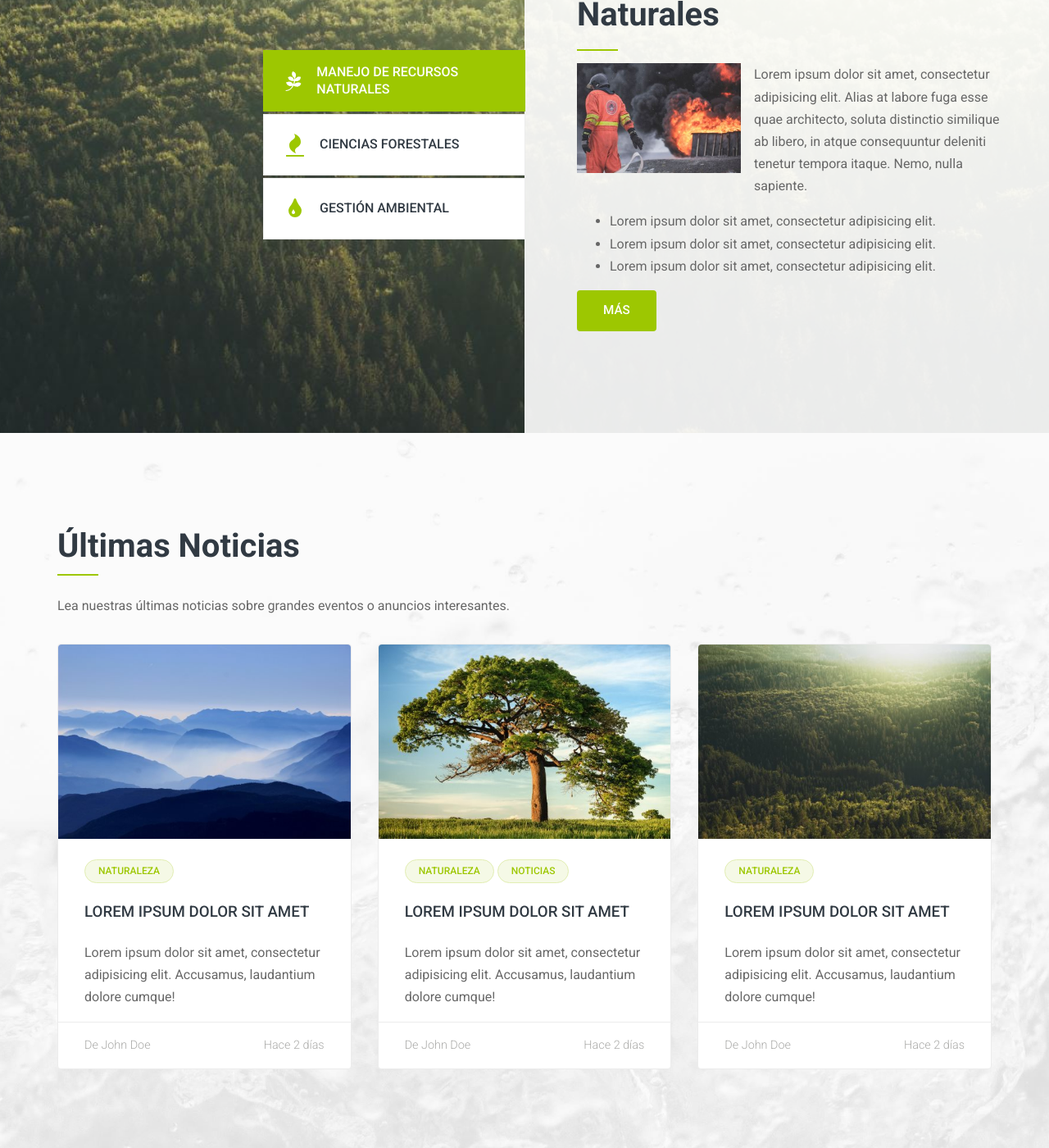
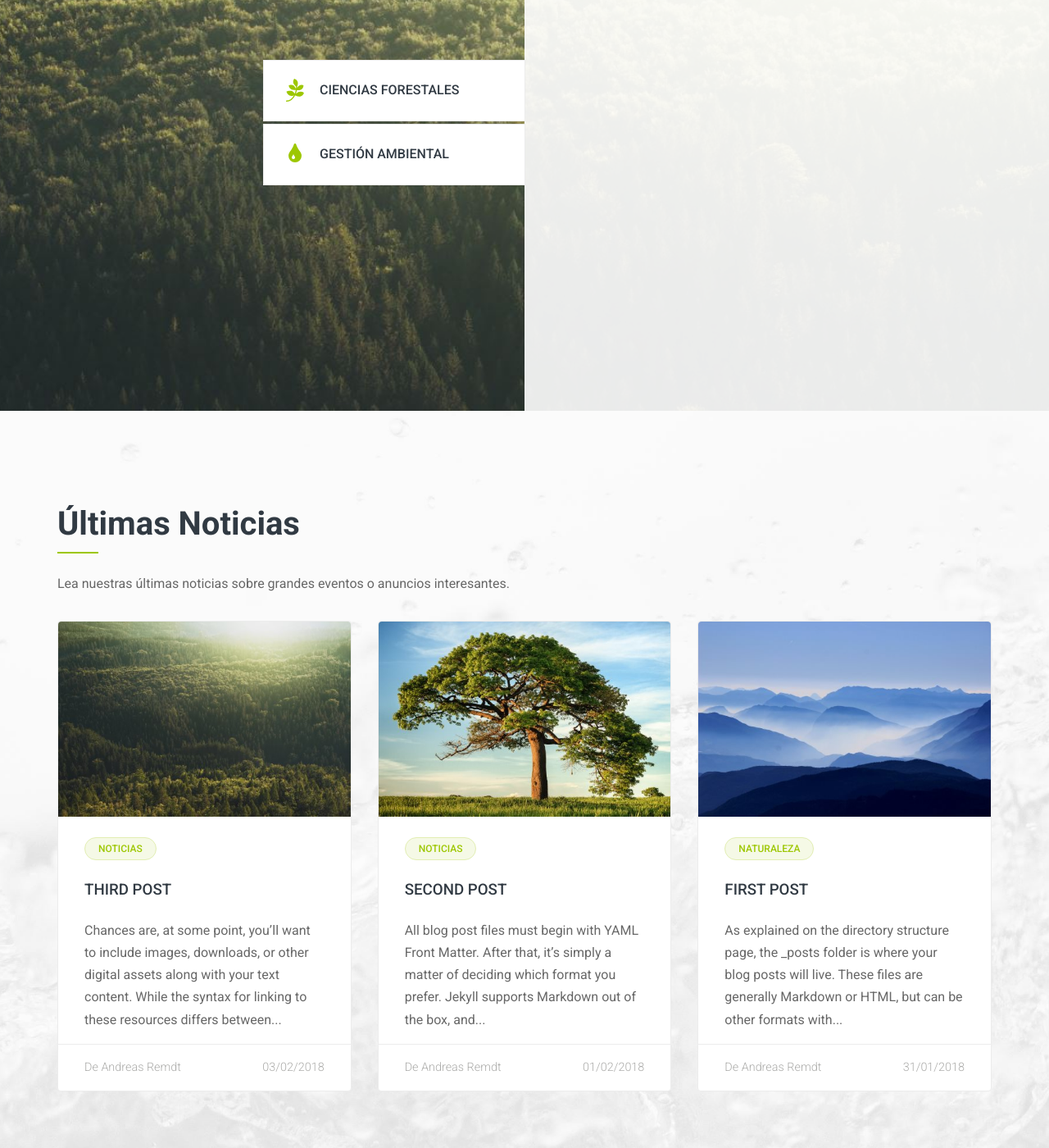
Before and after one commit to andreasremdt/instituto-nacional, a Jekyll site: the page built from index.md, in a window 1280 px wide and 1400 px high, scrolled down 1864 px. Shown: the whole window at 82% size. Built offline with Jekyll 4.4.1, drawn with Linux system fonts in a browser that asks for light colours; some web fonts are replaced; a script that is not in the unit is left out; some of the changed text lies outside the part shown.

Commit message:
Implemented homepage into Jekyll

```diff
--- a/_layouts/homepage.html
+++ b/_layouts/homepage.html
@@ -18,19 +18,126 @@
     <!-- hero-unit -->
     <section class="hero-unit -large">
       <div class="container _flex">
-        <h3 class="pretitle _green _curly">Bienvenido</h3>
-        <h2 class="title _big">Únete con el Medio Ambiente</h2>
-        <p class="intro _uppercase">¿Quieres estudiar todo del Medio Ambiente y proteger tu mundo?
-          <br>¡Empieza aqui!</p>
+        <h3 class="pretitle _green _curly">{{ page.title }}</h3>
+        <h2 class="title _big">{{ page.sections.hero.title }}</h2>
+        <p class="intro _uppercase">{{ page.sections.hero.subtitle }}</p>
 
         <div class="buttons">
-          <a href="escuela.html" class="button -green">Nuestra Escuela</a>
-          <a href="contactenos.html" class="button -transparent">Contáctenos</a>
+          {% for button in page.sections.hero.buttons %}
+            <a href="{{ button.url }}" class="button -{{ button.color }}">{{ button.title }}</a>
+          {% endfor %}
         </div>
       </div>
     </section> <!-- hero-unit -->
 
-    {{ content }}
+
+    <!-- about -->
+    <section class="about _section">
+      <div class="container">
+        <h3 class="pretitle _green _curly _centered">{{ page.sections.about.pretitle }}</h3>
+        <h2 class="_big _centered">{{ page.sections.about.title }}</h2>
+        <p class="_centered">{{ content }}</p>
+
+        <div class="grid">
+
+          {% for item in page.sections.about.items %}
+            <a href="{{ item.url }}" class="tile grid-item">
+              <figure>
+                <img src="{{ item.image_path }}" class="_img-full" alt="{{ item.title }}" width="300" height="250">
+                <figcaption class="caption">
+                  <h3 class="title">{{ item.title }}</h3>
+                  <p class="text">{{ item.caption }}</p>
+                </figcaption>
+              </figure>
+            </a>
+          {% endfor %}
+
+        </div> <!-- end grid -->
+      </div> <!-- end container -->
+    </section> <!-- end about -->
+
+
+    <!-- careers -->
+    <section class="careers">
+      <h2 class="_hidden">Carreras</h2>
+      <div class="container _flex _section">
+
+        <!-- tabs -->
+        <div class="tabs _flex">
+          {% for career in site.carreras %}
+            <button type="button" class="selector _flex" data-action="tab" data-target="{{ career.title | slugify }}">
+              <svg class="icon" width="28" height="28">
+                <use xlink:href="images/pages/home/icons-defs.svg#{{ career.icon }}"></use>
+              </svg> {{ career.title }}
+            </button>
+          {% endfor %}
+        </div>
+        <!-- end tabs -->
+
+        <!-- tab content -->
+        <div class="tab-content">
+          {% for career in site.carreras %}
+            <article class="tab" hidden data-tab="{{ career.title | slugify }}">
+              <h2 class="title _big _lined">{{ career.title }}</h2>
+
+              <figure class="intro _flex">
+                <img src="{{ career.image_path }}" class="image" alt="{{ career.title }}" width="200" height="134">
+                <figcaption>{{ career.excerpt }}</figcaption>
+              </figure>
+
+              <ul>
+                {% for responsabiltiy in career.responsabilidades %}
+                  <li>{{ responsabiltiy }}</li>
+                {% endfor %}
+              </ul>
+
+              <a href="{{ career.url }}" class="button -green">Más</a>
+            </article>
+          {% endfor %}
+
+        </div> <!-- end tab-content -->
+      </div> <!-- end container -->
+    </section> <!-- end careers -->
+
+
+
+    <!-- news -->
+    <section class="latest-news _section">
+      <div class="container">
+
+        <h2 class="_big _lined">{{ page.sections.news.title }}</h2>
+        <p>{{ page.sections.news.subtitle }}</p>
+
+        <div class="grid">
+          {% for post in site.posts %}
+            <article class="grid-item blog-post _flex">
+              <figure>
+                <img src="{{ post.image_path }}" class="image _img-full" alt="{{ post.title }}" width="300" height="250">
+              </figure>
+
+              <div class="content">
+                <ul class="_no-bullets _uppercase">
+                  <li class="category">{{ post.tag }}</li>
+                </ul>
+
+                <h3 class="title _uppercase">
+                  <a href="{{ post.url }}">{{ post.title }}</a>
+                </h3>
+                <p>{{ post.excerpt | strip_html | truncatewords:30 }}</p>
+              </div>
+
+
+              <footer class="footer _flex">
+                <span>De {{ post.author }}</span>
+                <span>{{ post.date | date: "%d/%m/%Y" }}</span>
+              </footer>
+            </article>
+          {% endfor %}
+
+        </div> <!-- end grid -->
+      </div>  <!-- end container -->
+    </section> <!-- end news -->
+
 
     {% include footer.html %}
 
--- /dev/null
+++ b/_posts/2018-01-31-first-post.md
@@ -0,0 +1,13 @@
+---
+layout: post
+title: First Post
+date: 2018-01-31 16:16:01 -0600
+tag: naturaleza
+author: Andreas Remdt
+image_path: /images/pages/home/carreras.jpg
+---
+
+As explained on the directory structure page, the _posts folder is where your blog posts will live. These files are generally Markdown or HTML, but can be other formats with the proper converter installed. All posts must have YAML Front Matter, and they will be converted from their source format into an HTML page that is part of your static site.
+
+## Creating Post FilesPermalink
+To create a new post, all you need to do is create a file in the _posts directory. How you name files in this folder is important. Jekyll requires blog post files to be named according to the following format:
--- /dev/null
+++ b/_posts/2018-02-01-second-post.md
@@ -0,0 +1,10 @@
+---
+layout: post
+title: Second Post
+date: 2018-02-01 16:16:01 -0600
+tag: noticias
+author: Andreas Remdt
+image_path: /images/pages/home/profesores.jpg
+---
+
+All blog post files must begin with YAML Front Matter. After that, it’s simply a matter of deciding which format you prefer. Jekyll supports Markdown out of the box, and has myriad extensions for other formats as well, including the popular Textile format. These formats each have their own way of marking up different types of content within a post, so you should familiarize yourself with these formats and decide which one best suits your needs.
--- /dev/null
+++ b/_posts/2018-02-03-third-post.md
@@ -0,0 +1,14 @@
+---
+layout: post
+title: Third Post
+date: 2018-02-03 16:16:01 -0600
+tag: noticias
+author: Andreas Remdt
+image_path: /images/pages/home/campus.jpg
+---
+
+Chances are, at some point, you’ll want to include images, downloads, or other digital assets along with your text content. While the syntax for linking to these resources differs between Markdown and Textile, the problem of working out where to store these files in your site is something everyone will face.
+
+There are a number of ways to include digital assets in Jekyll. One common solution is to create a folder in the root of the project directory called something like assets, into which any images, files or other resources are placed. Then, from within any post, they can be linked to using the site’s root as the path for the asset to include. Again, this will depend on the way your site’s (sub)domain and path are configured, but here are some examples in Markdown of how you could do this using the absolute_url filter in a post.
+
+Including an image asset in a post:
--- a/index.html
+++ /dev/null
@@ -1,227 +0,0 @@
----
-layout: homepage
----
-
-<!-- about -->
-<section class="about _section">
-  <div class="container">
-    <h3 class="pretitle _green _curly _centered">377+ estudiantes graduados</h3>
-    <h2 class="_big _centered">Preperando técnicos desde 1968</h2>
-    <p class="_centered">Úbicado en el corazón verde de la República Dominicana en Jarabacoa, preparamos jóvenes de todo el país para una carrera
-      técnica. Nuestros estudiantes se gradúan como
-      <strong>Gestores Ambientales</strong>,
-      <strong>Ciencias Forestales</strong> o
-      <strong>Manejo de Recursos Naturales</strong> y trabajan en empresas que se dedican al
-      <strong>medio ambiente</strong>.</p>
-
-    <div class="grid">
-      <a href="campus.html" class="tile grid-item">
-        <figure>
-          <img src="images/pages/home/campus.jpg" class="_img-full" alt="Nuestro Campus" width="300" height="250">
-          <figcaption class="caption">
-            <h3 class="title">2 campus</h3>
-            <p class="text">20 hectáreas de lo mejor del medio ambiente</p>
-          </figcaption>
-        </figure>
-      </a>
-
-      <a href="carreras.html" class="tile grid-item">
-        <figure>
-          <img src="images/pages/home/carreras.jpg" class="_img-full" alt="Carreras" width="300" height="250">
-          <figcaption class="caption">
-            <h3 class="title">3 carreras</h3>
-            <p class="text">Gestión Ambiental, Recursos Forestales o Manejo de Recursos Naturales</p>
-          </figcaption>
-        </figure>
-      </a>
-
-      <a href="profesores.html" class="tile grid-item">
-        <figure>
-          <img src="images/pages/home/profesores.jpg" class="_img-full" alt="Profesores" width="300" height="250">
-          <figcaption class="caption">
-            <h3 class="title">12 Profesores</h3>
-            <p class="text">Cada asignatura tiene su especialista</p>
-          </figcaption>
-        </figure>
-      </a>
-    </div>
-    <!-- end grid -->
-  </div>
-  <!-- end container -->
-</section>
-<!-- end about -->
-
-
-
-<!-- careers -->
-<section class="careers">
-  <h2 class="_hidden">Carreras</h2>
-  <div class="container _flex _section">
-
-    <!-- tabs -->
-    <div class="tabs _flex">
-      <button type="button" class="selector _flex -active" data-action="tab" data-target="manejo">
-        <svg class="icon" width="28" height="28">
-          <use xlink:href="images/pages/home/icons-defs.svg#nature"></use>
-        </svg> Manejo de Recursos Naturales
-      </button>
-      <button type="button" class="selector _flex" data-action="tab" data-target="forestales">
-        <svg class="icon" width="28" height="28">
-          <use xlink:href="images/pages/home/icons-defs.svg#fire"></use>
-        </svg> Ciencias Forestales
-      </button>
-      <button type="button" class="selector _flex" data-action="tab" data-target="gestion">
-        <svg class="icon" width="28" height="28">
-          <use xlink:href="images/pages/home/icons-defs.svg#water"></use>
-        </svg> Gestión Ambiental
-      </button>
-    </div>
-    <!-- end tabs -->
-
-    <!-- tab content -->
-    <div class="tab-content">
-      <article class="tab" data-tab="manejo">
-        <h2 class="title _big _lined">Manejo de Recursos Naturales</h2>
-
-        <figure class="intro _flex">
-          <img src="images/pages/home/firefighter.jpg" class="image" alt="Bomberos" width="200" height="134">
-          <figcaption>Lorem ipsum dolor sit amet, consectetur adipisicing elit. Alias at labore fuga esse quae architecto, soluta distinctio
-            similique ab libero, in atque consequuntur deleniti tenetur tempora itaque. Nemo, nulla sapiente.</figcaption>
-        </figure>
-
-        <ul>
-          <li>Lorem ipsum dolor sit amet, consectetur adipisicing elit.</li>
-          <li>Lorem ipsum dolor sit amet, consectetur adipisicing elit.</li>
-          <li>Lorem ipsum dolor sit amet, consectetur adipisicing elit.</li>
-        </ul>
-
-        <a href="#" class="button -green">Más</a>
-      </article>
-
-      <article class="tab" hidden data-tab="forestales">
-        <h2 class="title _big _lined">Ciencias Forestales</h2>
-
-        <figure class="intro _flex">
-          <img src="images/pages/home/firefighter.jpg" class="image" alt="Bomberos" width="200" height="134">
-          <figcaption>El Perito Forestal es un profesional forestal con conocimientos teóricos y prácticos en las técnicas de producción
-            y protección de bosques.</figcaption>
-        </figure>
-
-        <ul>
-          <li>Desarollar un proyecto productivo propio.</li>
-          <li>Protección y desarollo de bosques.</li>
-        </ul>
-
-        <a href="#" class="button -green">Más</a>
-      </article>
-
-      <article class="tab" hidden data-tab="gestion">
-        <h2 class="title _big _lined">Gestión Ambiental</h2>
-
-        <figure class="intro _flex">
-          <img src="images/pages/home/gestion-ambiental.jpg" class="image" alt="Gestión Ambiental" width="200" height="134">
-          <figcaption>Los estudiantes de la Gestión Ambiental aprenden de cuidar y proteger el medio ambiente usando las politicas ambientals
-            para disminuir la contaminación.</figcaption>
-        </figure>
-
-        <ul>
-          <li>Buscar estrategias para desminuir los impactos ambientales.</li>
-          <li>Buscar un desarollo sostenible.</li>
-          <li>Proteger y conservar el medio ambiente.</li>
-        </ul>
-
-        <a href="#" class="button -green">Más</a>
-      </article>
-    </div>
-    <!-- end tab-content -->
-  </div>
-  <!-- end container -->
-</section>
-<!-- end careers -->
-
-
-
-
-
-<!-- news -->
-<section class="latest-news _section">
-  <div class="container">
-
-    <h2 class="_big _lined">Últimas Noticias</h2>
-    <p>Lea nuestras últimas noticias sobre grandes eventos o anuncios interesantes.</p>
-
-    <div class="grid">
-      <article class="grid-item blog-post _flex">
-        <figure>
-          <img src="images/pages/home/carreras.jpg" class="image _img-full" alt="Cows" width="300" height="250">
-        </figure>
-
-        <div class="content">
-          <ul class="_no-bullets _uppercase">
-            <li class="category">Naturaleza</li>
-          </ul>
-
-          <h3 class="title _uppercase">
-            <a href="blog-detail.html">Lorem ipsum dolor sit amet</a>
-          </h3>
-          <p>Lorem ipsum dolor sit amet, consectetur adipisicing elit. Accusamus, laudantium dolore cumque!</p>
-        </div>
-
-
-        <footer class="footer _flex">
-          <span>De John Doe</span>
-          <span>Hace 2 días</span>
-        </footer>
-      </article>
-
-      <article class="grid-item blog-post _flex">
-        <figure>
-          <img src="images/pages/home/profesores.jpg" class="image _img-full" alt="Cows" width="300" height="250">
-        </figure>
-
-        <div class="content">
-          <ul class="_no-bullets _uppercase">
-            <li class="category">Naturaleza</li>
-            <li class="category">Noticias</li>
-          </ul>
-
-          <h3 class="title _uppercase">
-            <a href="blog-detail.html">Lorem ipsum dolor sit amet</a>
-          </h3>
-          <p>Lorem ipsum dolor sit amet, consectetur adipisicing elit. Accusamus, laudantium dolore cumque!</p>
-        </div>
-
-
-        <footer class="footer _flex">
-          <span>De John Doe</span>
-          <span>Hace 2 días</span>
-        </footer>
-      </article>
-
-      <article class="grid-item blog-post _flex">
-        <figure>
-          <img src="images/pages/home/campus.jpg" class="image _img-full" alt="Cows" width="300" height="250">
-        </figure>
-
-        <div class="content">
-          <ul class="_no-bullets _uppercase">
-            <li class="category">Naturaleza</li>
-          </ul>
-
-          <h3 class="title _uppercase">
-            <a href="blog-detail.html">Lorem ipsum dolor sit amet</a>
-          </h3>
-          <p>Lorem ipsum dolor sit amet, consectetur adipisicing elit. Accusamus, laudantium dolore cumque!</p>
-        </div>
-
-        <footer class="footer _flex">
-          <span>De John Doe</span>
-          <span>Hace 2 días</span>
-        </footer>
-      </article>
-    </div>
-    <!-- end grid -->
-  </div>
-  <!-- end container -->
-</section>
-<!-- end news -->
--- /dev/null
+++ b/index.md
@@ -0,0 +1,36 @@
+---
+title: Bienvenidos
+layout: homepage
+sections:
+  hero:
+    title: Únete con el Medio Ambiente
+    subtitle: ¿Quieres estudiar todo del medio ambiente y proteger tu mundo?<br>¡Empieza aquí!
+    buttons:
+      - title: Nuestra Escuela
+        url: /escuela/
+        color: green
+      - title: Contáctenos
+        url: /contactenos/
+        color: transparent
+  about:
+    pretitle: 377+ estudiantes graduados
+    title: Preperando técnicos desde 1968
+    items:
+      - title: 2 campus
+        caption: 20 hectáreas de lo mejor del medio ambiente
+        image_path: /images/pages/home/campus.jpg
+        url: /campus/
+      - title: 2 carreras
+        caption: Gestión Ambiental y Ciencias Forestales
+        image_path: /images/pages/home/carreras.jpg
+        url: /carreras/
+      - title: 12 profesores
+        caption: Cada asignatura tiene su especialista
+        image_path: /images/pages/home/profesores.jpg
+        url: /profesores/
+  news:
+    title: Últimas Noticias
+    subtitle: Lea nuestras últimas noticias sobre grandes eventos o anuncios interesantes.
+---
+
+Úbicado en el corazón verde de la República Dominicana en Jarabacoa, preparamos jóvenes de todo el país para una carrera técnica. Nuestros estudiantes se gradúan como **Gestores Ambientales** y **Ciencias Forestales** y trabajan en empresas que se dedican al **medio ambiente**.
```
Also changed, not shown: _carreras/ciencias-forestales.md (+7 -0 lines), _carreras/gestion-ambiental.md (+7 -0 lines), admin/config.yml (+13 -12 lines), _layouts/post.html (added).
